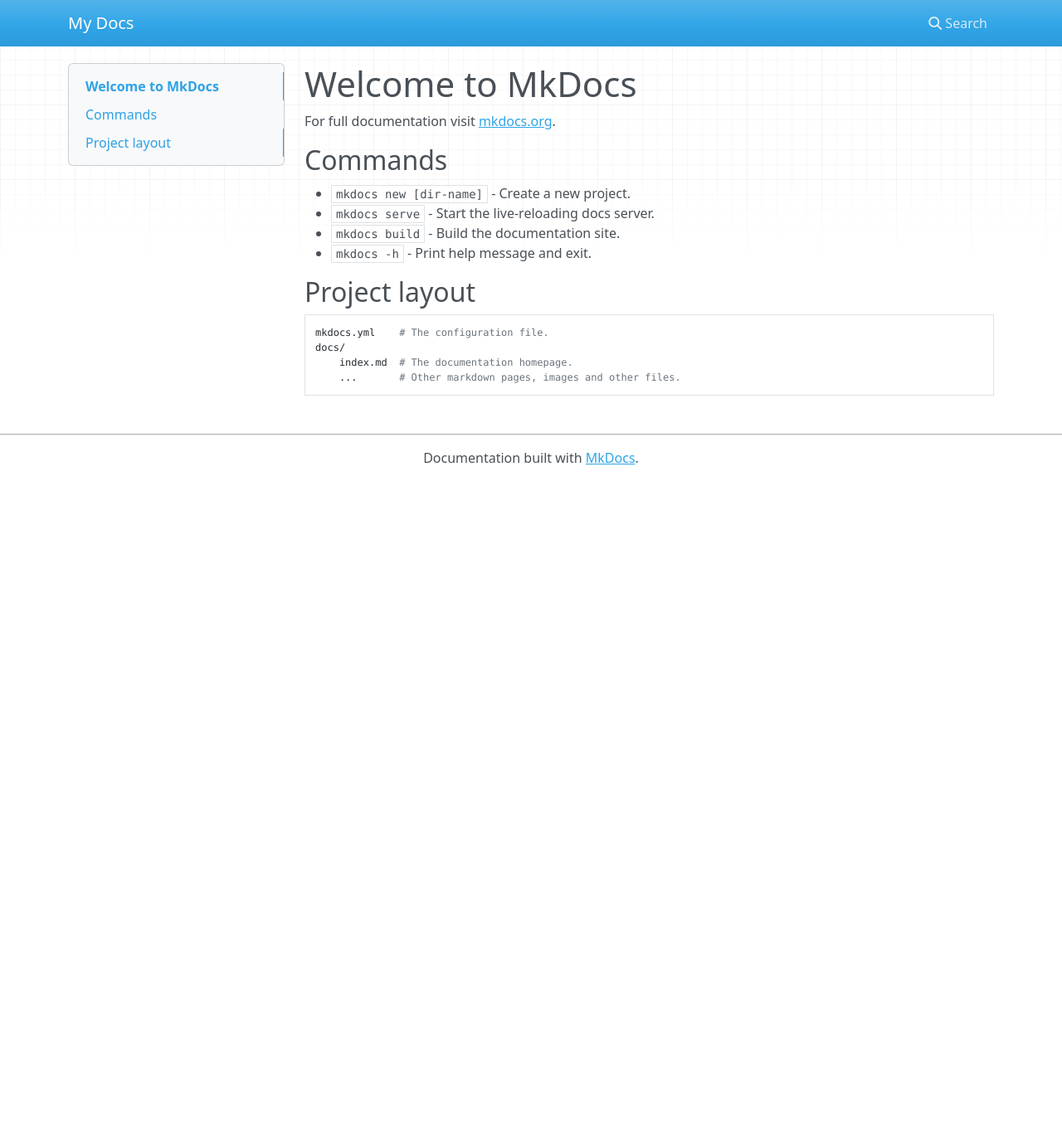
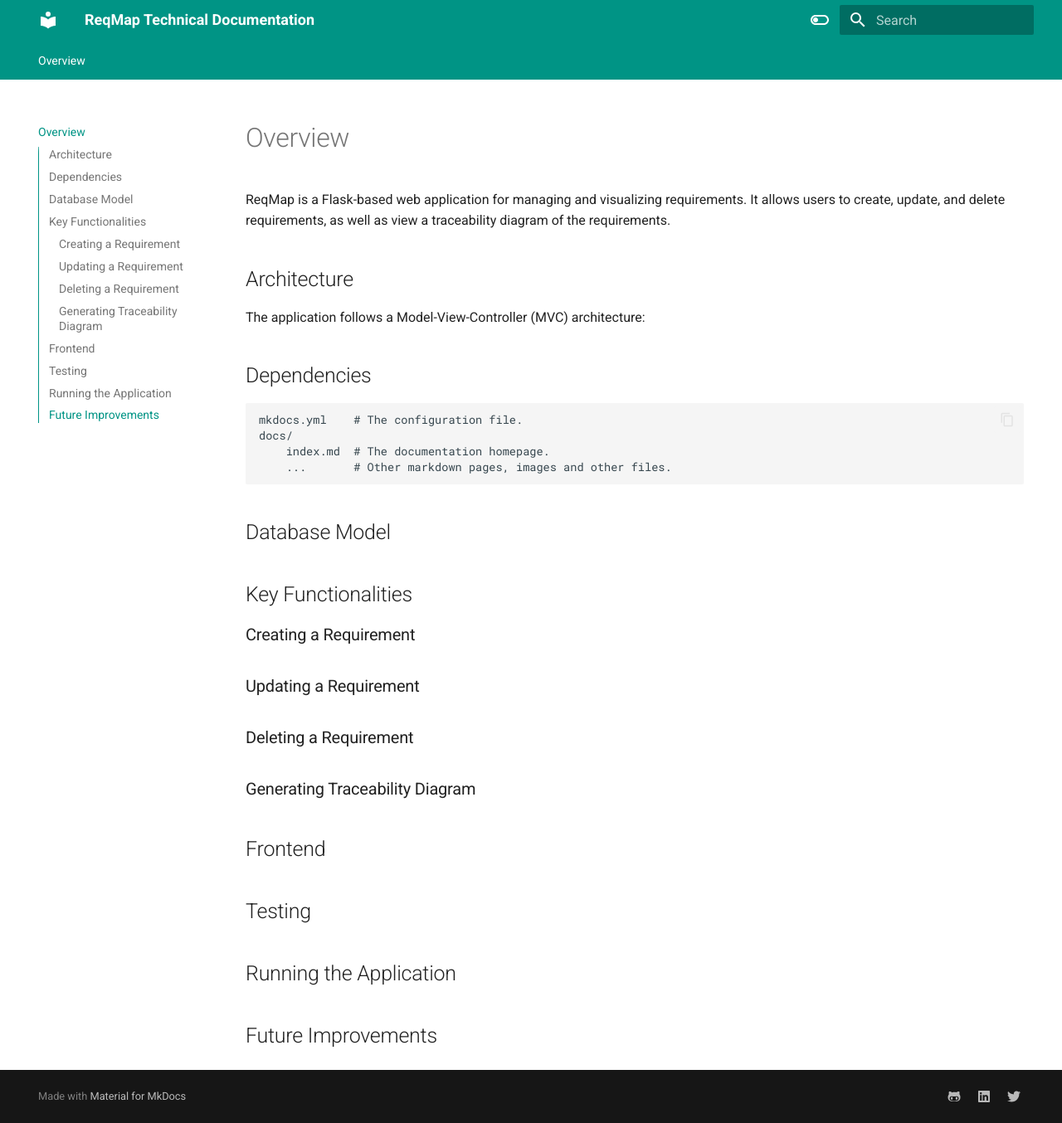
Before and after one commit to jerameee/reqmap-docs, an MkDocs documentation site: the page built from docs/index.md, in a window 1280 px wide and 1354 px high. Shown: the whole window at 83% size. Built offline with MkDocs 1.6.1 and Material for MkDocs 9.7.7, drawn with Linux system fonts in a browser that asks for light colours; nearby versions of some CDN libraries.

Commit message:
Added theme, features and headings to docs site

```diff
--- a/docs/index.md
+++ b/docs/index.md
@@ -1,17 +1,34 @@
-# Welcome to MkDocs
+# Overview
 
-For full documentation visit [mkdocs.org](https://www.mkdocs.org).
+ReqMap is a Flask-based web application for managing and visualizing requirements. It allows users to create, update, and delete requirements, as well as view a traceability diagram of the requirements.
 
-## Commands
+## Architecture
 
-* `mkdocs new [dir-name]` - Create a new project.
-* `mkdocs serve` - Start the live-reloading docs server.
-* `mkdocs build` - Build the documentation site.
-* `mkdocs -h` - Print help message and exit.
+The application follows a Model-View-Controller (MVC) architecture:
 
-## Project layout
+## Dependencies
 
     mkdocs.yml    # The configuration file.
     docs/
         index.md  # The documentation homepage.
         ...       # Other markdown pages, images and other files.
+
+## Database Model
+
+## Key Functionalities
+
+### Creating a Requirement
+
+### Updating a Requirement
+
+### Deleting a Requirement
+
+### Generating Traceability Diagram
+
+## Frontend
+
+## Testing
+
+## Running the Application
+
+## Future Improvements
--- a/mkdocs.yml
+++ b/mkdocs.yml
@@ -1 +1,36 @@
-site_name: My Docs
+site_name: ReqMap Technical Documentation
+theme:
+  name: material
+  version: 9.5.33
+  features:
+    - navigation.tabs
+    - navigation.sections
+    - toc.integrate
+    - navigation.top
+    - search.suggest
+    - search.highlight
+    - content.tabs.link
+    - content.code.annotation
+    - content.code.copy
+  language: en
+  palette:
+    - scheme: default
+      toggle:
+        icon: material/toggle-switch-off-outline
+        name: Switch to dark mode
+      primary: teal
+      accent: purple
+    - scheme: slate
+      toggle:
+        icon: material/toggle-switch
+        name: Switch to light mode
+      primary: teal
+      accent: lime
+extra:
+  social:
+    - icon: fontawesome/brands/github-alt
+      link: https://github.com/jerameee
+    - icon: fontawesome/brands/linkedin
+      link: https://www.linkedin.com/in/jeremy-f-570672239/
+    - icon: fontawesome/brands/twitter
+      link: https://twitter.com/jeramee_tech
```
